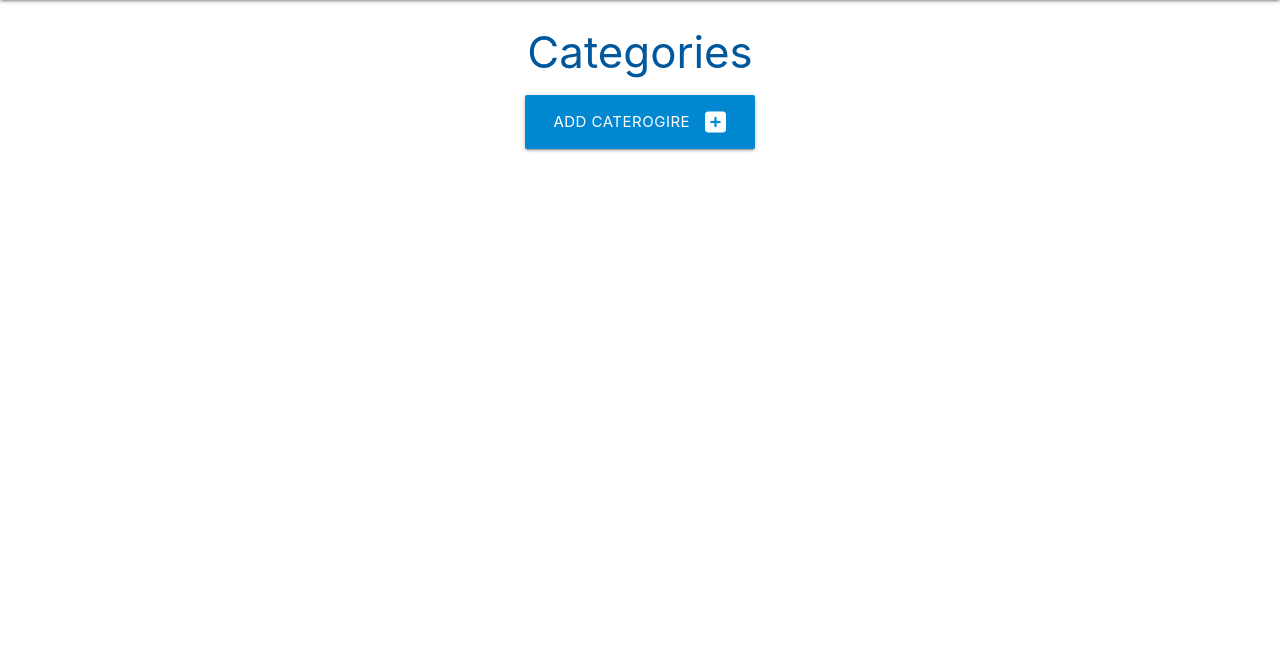
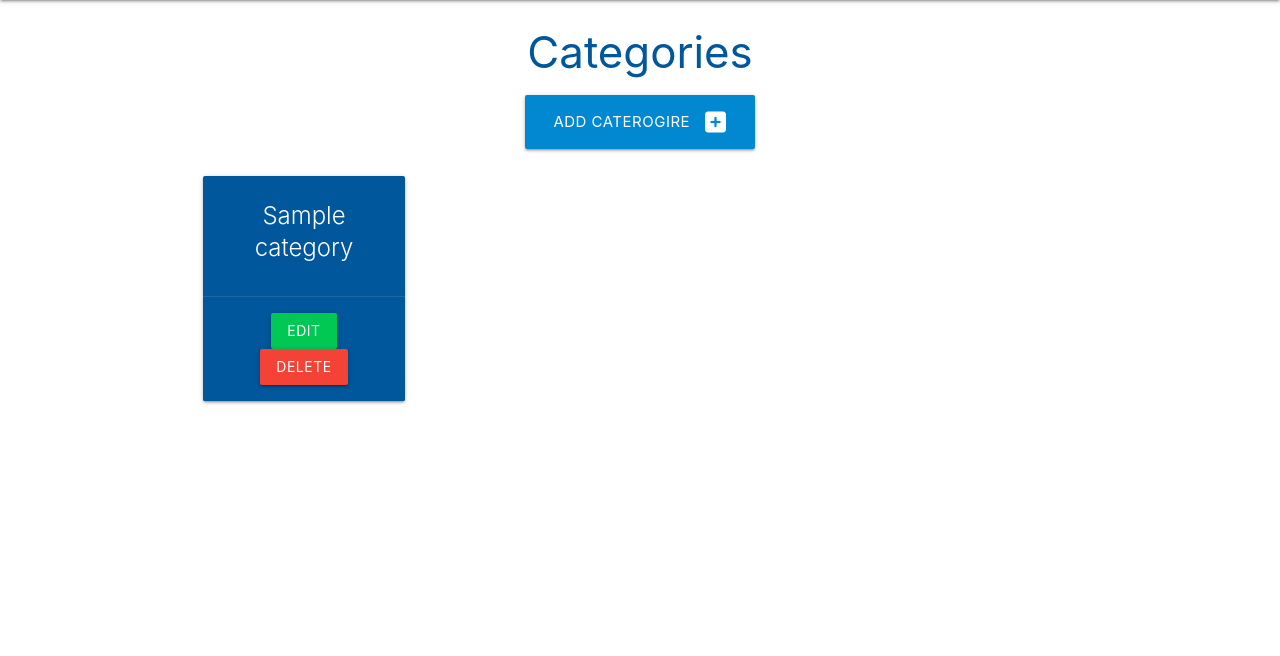
Before and after one commit to 4n4ru/flask-sqlalchemy-task-manager, a Flask app: page /categories in a window 1280 px wide. Shown: the part 64-720 px from the top of the page. Run offline with Flask 2, Linux system fonts and the light colour scheme; tables that the repository leaves empty hold one stand-in row (values such as "Sample post").

Commit message:
Add code to view all categories

```diff
--- a/taskmanager/routes.py
+++ b/taskmanager/routes.py
@@ -10,7 +10,8 @@ def home():
 
 @app.route('/categories')
 def categories():
-    return render_template('categories.html')
+    categories = list(Category.query.order_by(Category.category_name).all())
+    return render_template('categories.html', categories=categories)
 
 
 @app.route('/add_category', methods=['GET', 'POST'])
--- a/taskmanager/templates/categories.html
+++ b/taskmanager/templates/categories.html
@@ -4,11 +4,27 @@
 <h3 class="light-blue-text text-darken-4 center-align">Categories</h3>
 
 <div class="row">
-    <div class="col s12 center-align">
-        <a href="{{ url_for('add_category') }}" class="btn-large light-blue darken-2">
-            Add Caterogire <i class="fas fa-plus-square right"></i>
-        </a>
+  <div class="col s12 center-align">
+    <a href="{{ url_for('add_category') }}" class="btn-large light-blue darken-2">
+      Add Caterogire <i class="fas fa-plus-square right"></i>
+    </a>
+  </div>
+</div>
+
+<div class="row">
+  {% for category in categories %}
+  <div class="col s12 m6 l3">
+    <div class="card light-blue darken-4 center-align">
+      <div class="card-content white-text">
+        <span class="card-title">{{ category.category_name }}</span>
+      </div>
+      <div class="card-action">
+        <a href="#" class="btn green accent-4">Edit</a>
+        <a href="#" class="btn red">Delete</a>
+      </div>
     </div>
+  </div>
+  {% endfor %}
 </div>
 
 {% endblock %}
```
